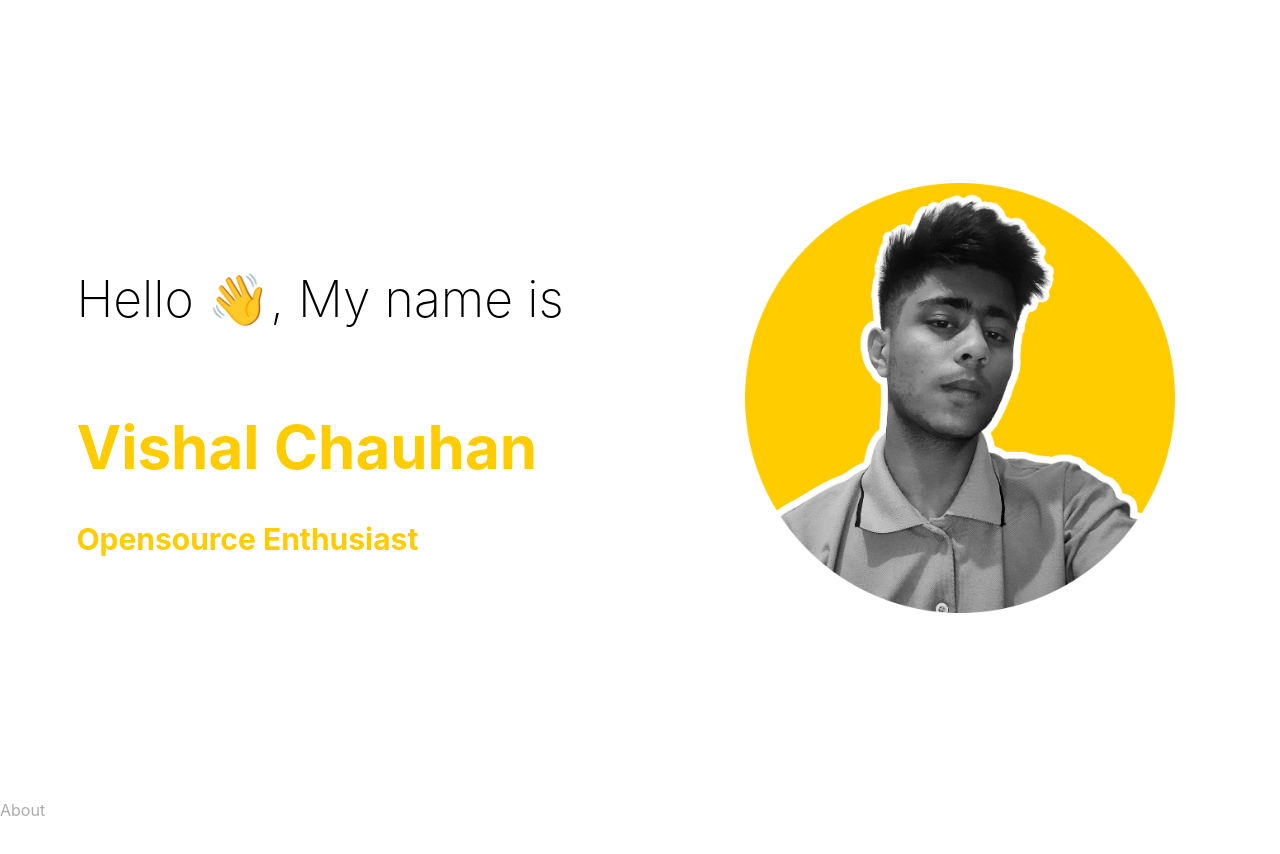
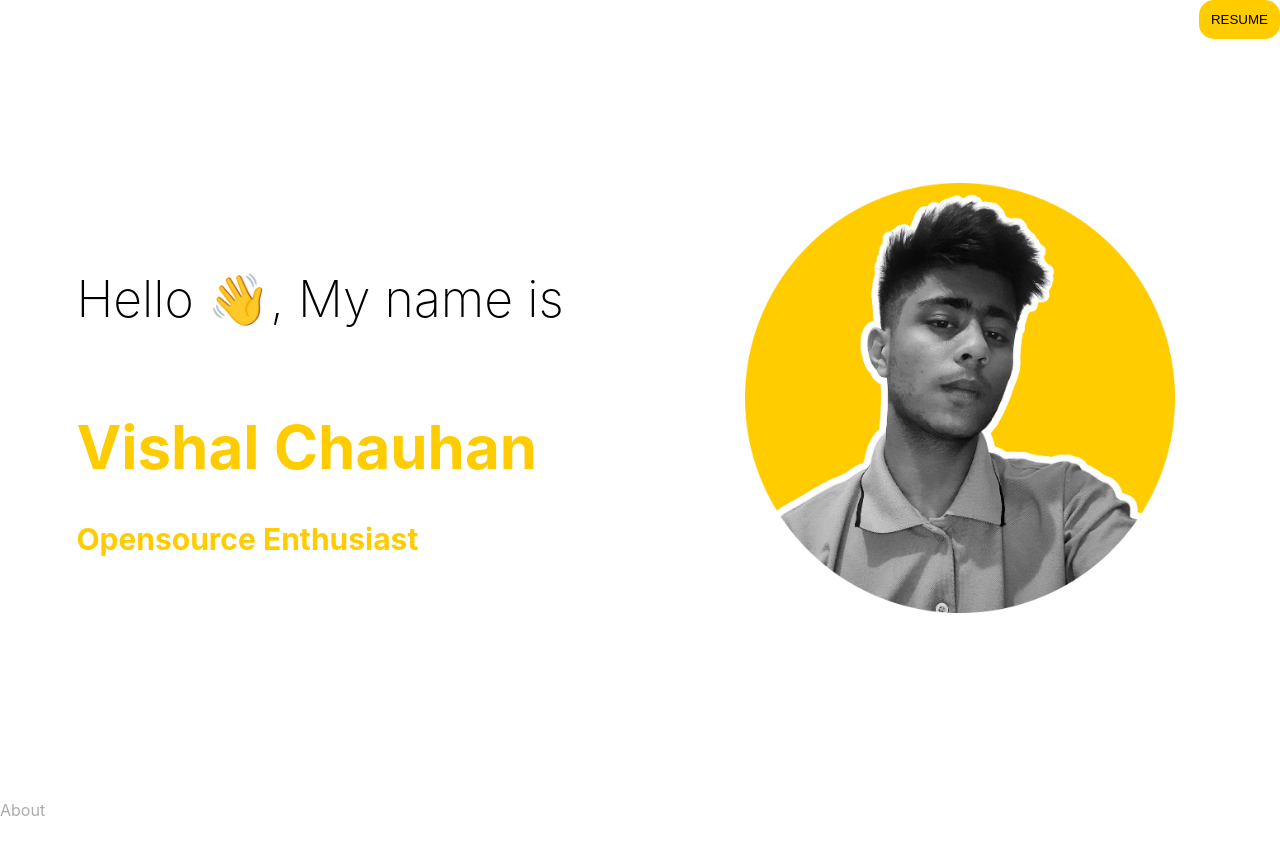
Before and after one commit to vish-han/my-portfolio-mark1, a React (Create React App) app: page / in a window 1280 px wide. Shown: the top 854 px of the page. Built offline with nearby package versions, Linux system fonts and the light colour scheme.

Commit message:
button added

```diff
--- a/src/Components/Intro.js
+++ b/src/Components/Intro.js
@@ -3,6 +3,16 @@ import "../Components/intro.css";
 import ProfilePic from "../assets/portfoliopic.png";
 const Intro = () => {
   return (
+    <>
+      <button
+        type="button"
+        class="btn"
+        onClick={() => {
+          console.log("hello world");
+        }}
+      >
+        RESUME
+      </button>
       <div className="i">
         <div className="i-left">
           <div className="i-left-wrapper">
@@ -20,10 +30,18 @@ const Intro = () => {
         </div>
         <div className="i-right">
           <div className="i-image">
-          <img src={ProfilePic} alt="" srcset="" width="430" height="430" />
+            <img
+              src={ProfilePic}
+              alt=""
+              srcset=""
+              className="i-pic"
+              width="430"
+              height="430"
+            />
           </div>
         </div>
       </div>
+    </>
   );
 };
 
--- a/src/Components/intro.css
+++ b/src/Components/intro.css
@@ -1,3 +1,9 @@
+/* * {
+  margin: 0;
+  padding: 0;
+  box-sizing: border-box;
+} */
+
 .i {
   display: flex;
   height: 100vh;
@@ -72,6 +78,24 @@
   display: flex;
   align-items: center;
 }
+.btn {
+  position: absolute;
+  top: 0;
+  right: 0;
+  background-color: #ffcc00;
+  color: black;
+  border: transparent;
+  border-radius: 15px;
+  width: 100;
+  padding: 12px;
+  height: 100;
+}
+.btn:hover {
+  color: #ffcc00;
+  font-weight: bold;
+  background-color: transparent;
+  border: 2px solid black;
+}
 @media screen and (max-width: 480px) {
   .i {
     flex-direction: column;
@@ -84,6 +108,10 @@
     text-align: center;
     height: 100%;
   }
+  .i-pic {
+    width: 250px;
+    height: 250px;
+  }
 
   .i-desc {
     display: none;
```
Lines whose indentation alone changed are shown as unchanged.
